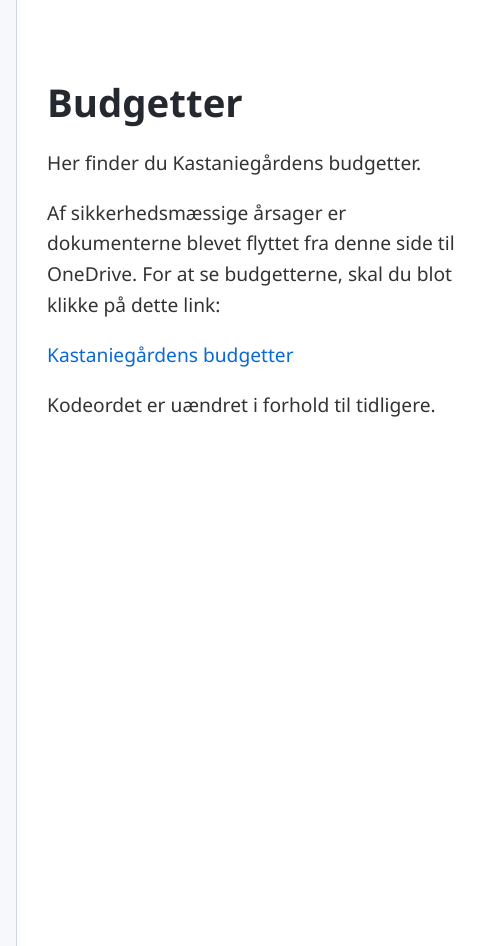
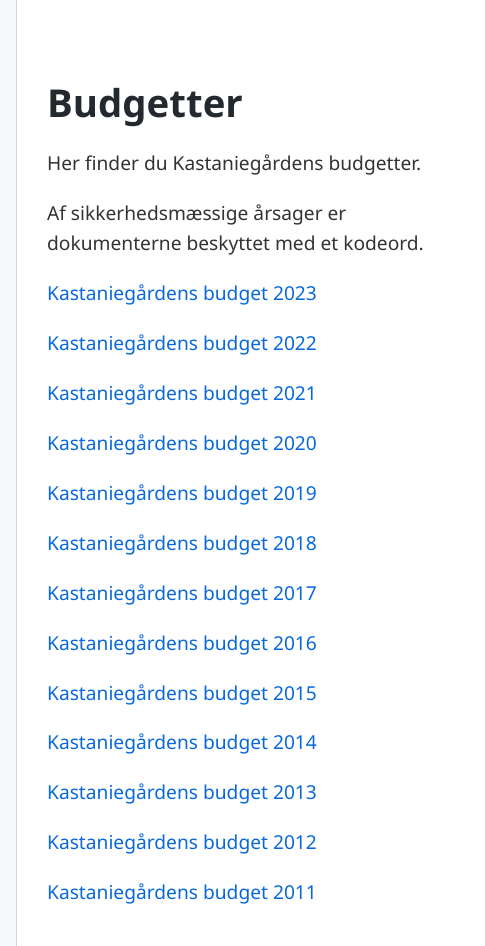
Before and after one commit to kastaniegaardensilkeborg/hjemmeside, a plain HTML site: page index.html in a window 1280 px wide. Both pictures are taken after a click on the label "Budgetter". Shown: the top 946 px of the page, 519-1004 px from the left. Drawn offline with Linux system fonts and the light colour scheme.

Commit message:
Added budgets.

```diff
--- a/index.html
+++ b/index.html
@@ -43,9 +43,20 @@
 <div id="budgetter" class="content-section">
   <h1>Budgetter</h1>
   <p>Her finder du Kastaniegårdens budgetter.</p>
-  <p>Af sikkerhedsmæssige årsager er dokumenterne blevet flyttet fra denne side til OneDrive. For at se budgetterne, skal du blot klikke på dette link:</p>
-  <p><a href="DIN_ONEDRIVE_LINK_HER" target="_blank">Kastaniegårdens budgetter</a></p>
-  <p>Kodeordet er uændret i forhold til tidligere.</p>
+  <p>Af sikkerhedsmæssige årsager er dokumenterne beskyttet med et kodeord.</p>
+  <p><a href="https://kastaniegaardensilkeborg.github.io/kastaniegaarden/filer/budgetter/budget-2023-pw.pdf" target="_blank">Kastaniegårdens budget 2023</a></p>
+  <p><a href="https://kastaniegaardensilkeborg.github.io/kastaniegaarden/filer/budgetter/budget-2022-pw.pdf" target="_blank">Kastaniegårdens budget 2022</a></p>
+  <p><a href="https://kastaniegaardensilkeborg.github.io/kastaniegaarden/filer/budgetter/budget-2021-pw.pdf" target="_blank">Kastaniegårdens budget 2021</a></p>
+  <p><a href="https://kastaniegaardensilkeborg.github.io/kastaniegaarden/filer/budgetter/budget-2020-pw.pdf" target="_blank">Kastaniegårdens budget 2020</a></p>
+  <p><a href="https://kastaniegaardensilkeborg.github.io/kastaniegaarden/filer/budgetter/budget-2019-pw.pdf" target="_blank">Kastaniegårdens budget 2019</a></p>
+  <p><a href="https://kastaniegaardensilkeborg.github.io/kastaniegaarden/filer/budgetter/budget-2018-pw.pdf" target="_blank">Kastaniegårdens budget 2018</a></p>
+  <p><a href="https://kastaniegaardensilkeborg.github.io/kastaniegaarden/filer/budgetter/budget-2017-pw.pdf" target="_blank">Kastaniegårdens budget 2017</a></p>
+  <p><a href="https://kastaniegaardensilkeborg.github.io/kastaniegaarden/filer/budgetter/budget-2016-pw.pdf" target="_blank">Kastaniegårdens budget 2016</a></p>
+  <p><a href="https://kastaniegaardensilkeborg.github.io/kastaniegaarden/filer/budgetter/budget-2015-pw.pdf" target="_blank">Kastaniegårdens budget 2015</a></p>
+  <p><a href="https://kastaniegaardensilkeborg.github.io/kastaniegaarden/filer/budgetter/budget-2014-pw.pdf" target="_blank">Kastaniegårdens budget 2014</a></p>
+  <p><a href="https://kastaniegaardensilkeborg.github.io/kastaniegaarden/filer/budgetter/budget-2013-pw.pdf" target="_blank">Kastaniegårdens budget 2013</a></p>
+  <p><a href="https://kastaniegaardensilkeborg.github.io/kastaniegaarden/filer/budgetter/budget-2012-pw.pdf" target="_blank">Kastaniegårdens budget 2012</a></p>
+  <p><a href="https://kastaniegaardensilkeborg.github.io/kastaniegaarden/filer/budgetter/budget-2011-pw.pdf" target="_blank">Kastaniegårdens budget 2011</a></p>
 </div>
 
 <div id="gaver" class="content-section">
```
Also changed, not shown: css/print.css (line endings or trailing spaces), css/style.css (line endings or trailing spaces), js/script.js (line endings or trailing spaces), 14 other files.
